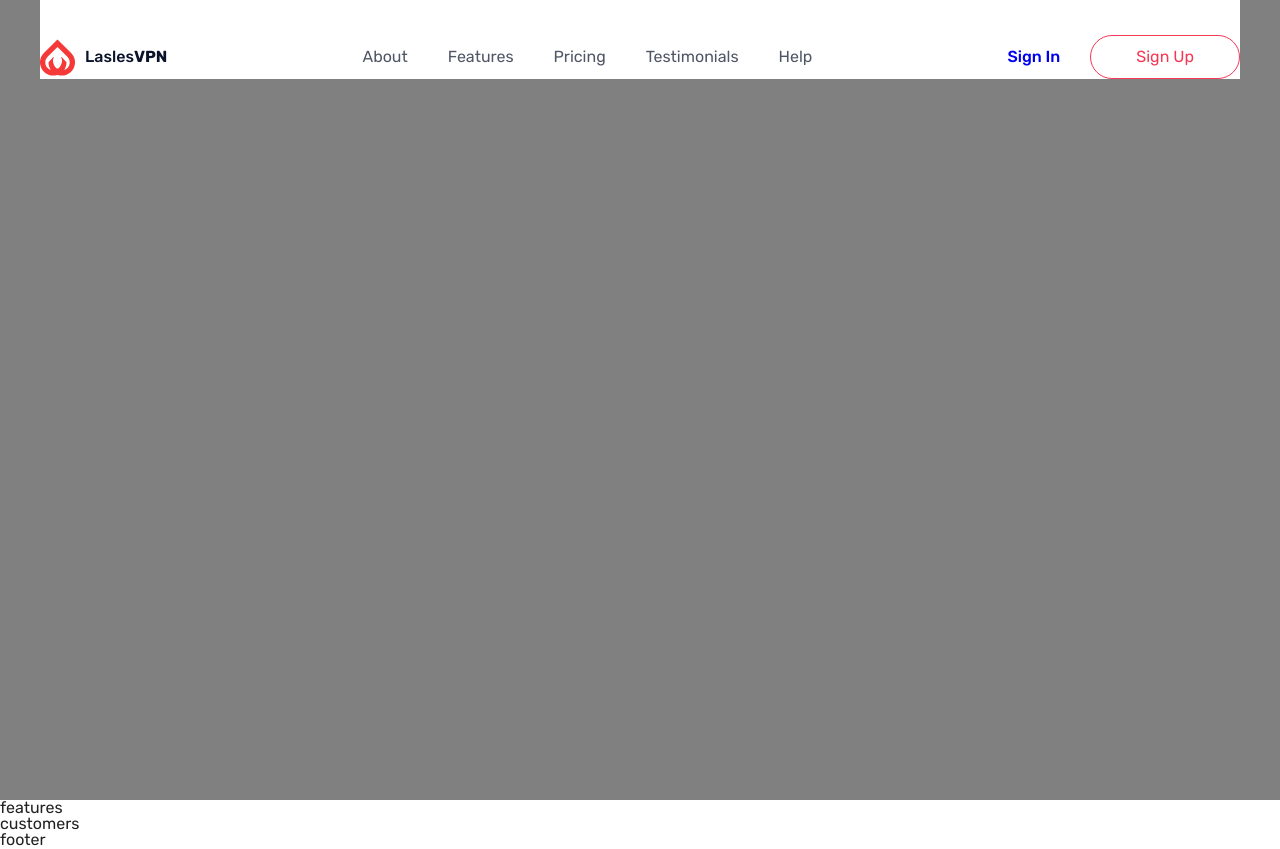
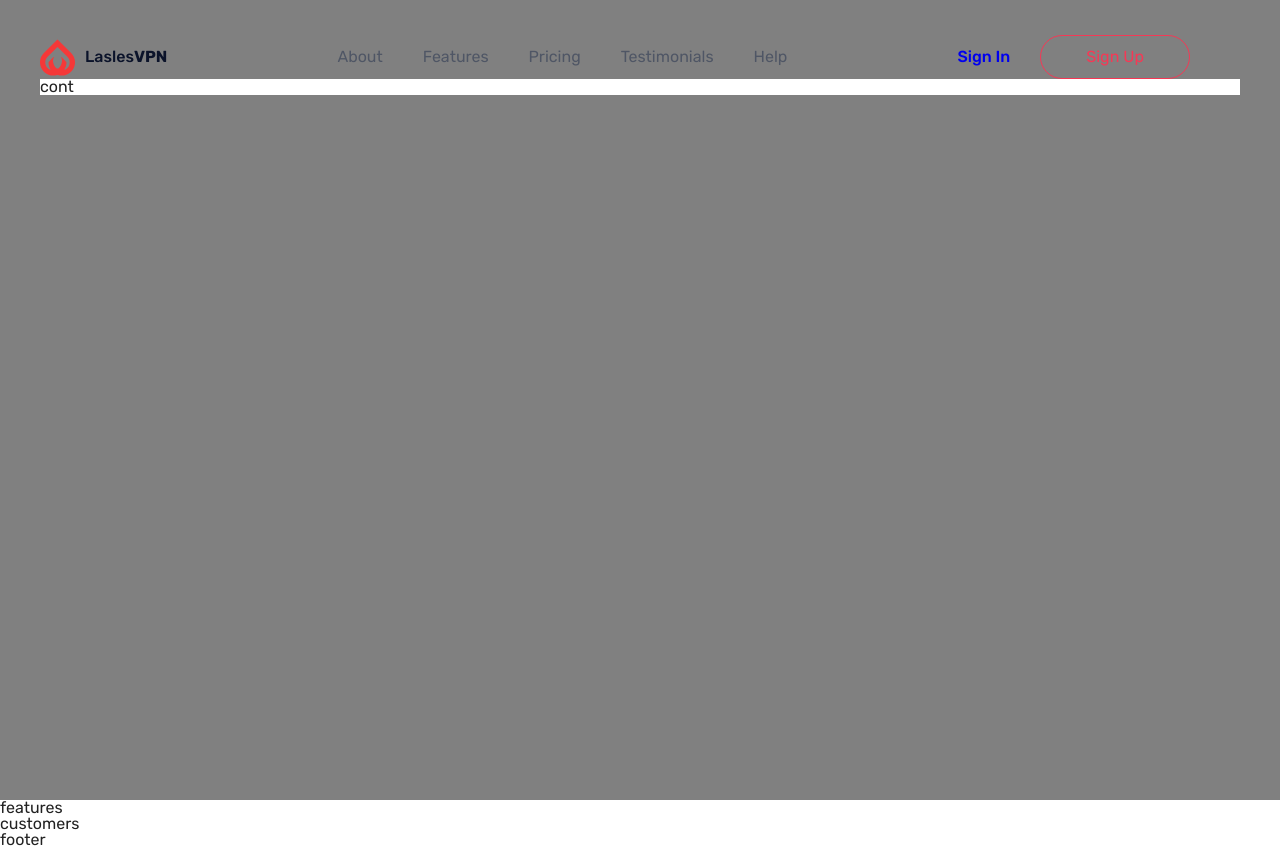
Before and after one commit to daniiloleshchuk/Web-Lab1, a plain HTML site: page index.html in a window 1280 px wide. Drawn offline with Linux system fonts and the light colour scheme.

Commit message:
fixed navbar a little

```diff
--- a/css/main.css
+++ b/css/main.css
@@ -21,7 +21,6 @@ body{
 	justify-content: space-between;
 	align-items: center;
 	padding-top: 35px;
-	background-color: white;
 }
 
 .navbar__logo{
@@ -64,6 +63,7 @@ body{
 	flex-direction: row;
 	justify-content: flex-start;
 	align-items: center;
+	padding-right: 50px;
 
 }
 
@@ -95,3 +95,10 @@ body{
 	text-decoration: none;
 	color: #F53855;
 }
+
+.hero__container{
+	background-color: white;
+	display: flex;
+	flex-direction: row;
+	align-items: center;
+}
--- a/index.html
+++ b/index.html
@@ -52,7 +52,9 @@
 					<a class="navbar__sign-buttons-item" href="#">sign up</a>
 				</div>
 			</div>
-
+		</div>
+		<div class="container hero__container">
+			<span>cont</span>
 		</div>
 	</header>
 
```
